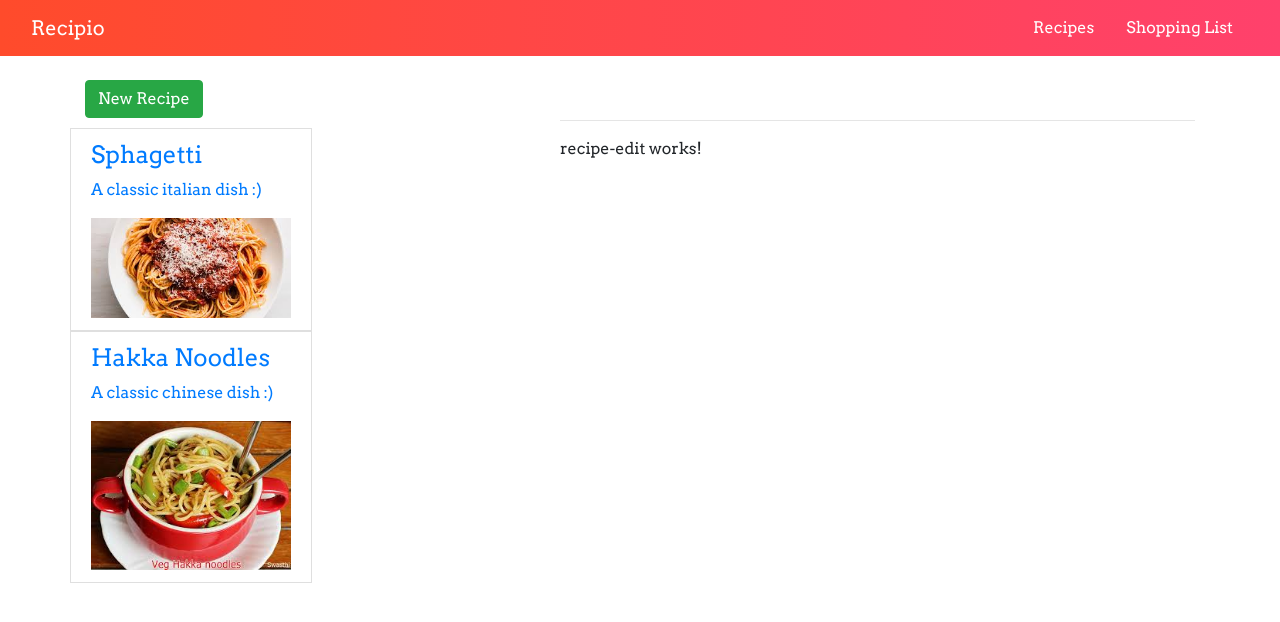
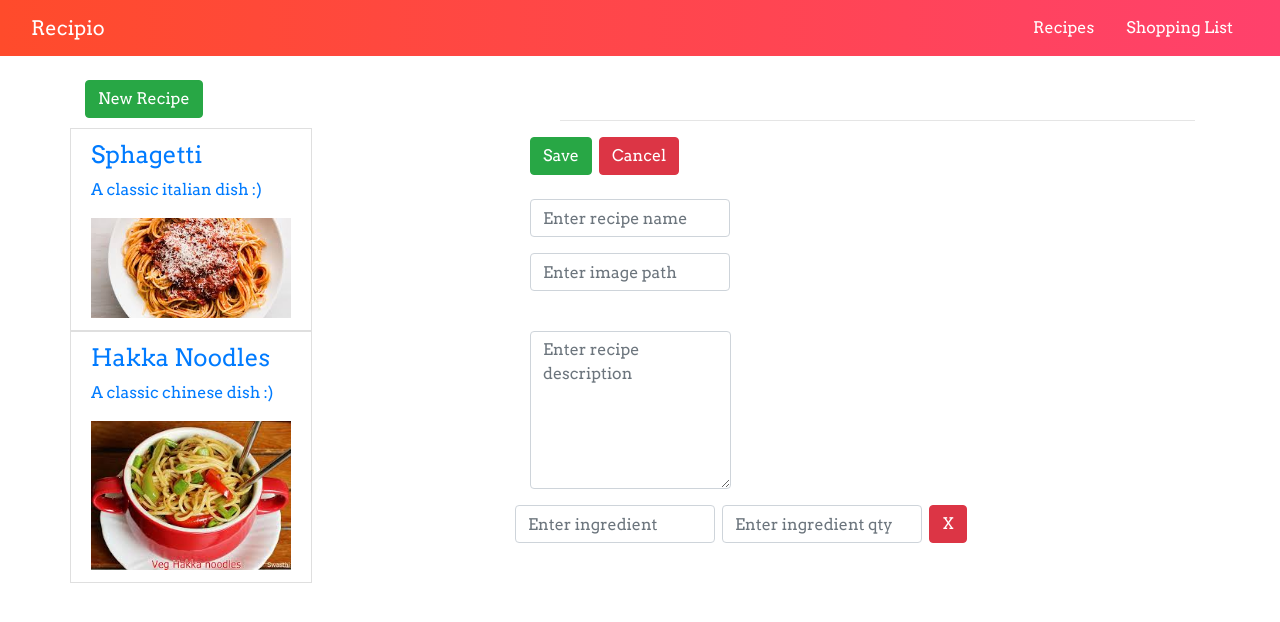
Before and after one commit to kunalkathe65/Recipio, an Angular app: page /recipes/new in a window 1280 px wide. Shown: the top 622 px of the page. Built offline with nearby package versions, Linux system fonts and the light colour scheme.

Commit message:
added reactive form to edit recipe or to create a new one

```diff
--- a/src/app/Recipes/recipe-edit/recipe-edit.component.html
+++ b/src/app/Recipes/recipe-edit/recipe-edit.component.html
@@ -1 +1,70 @@
-<p>recipe-edit works!</p>
+<div class="row">
+    <div class="col-xs-12">
+        <form [formGroup]="recipeForm" (ngSubmit)="onSubmit()">
+            <div class="row">
+                <div class="col-xs-12">
+                    <button type="submit" class="btn btn-success">Save</button>&nbsp;
+                    <button type="button" class="btn btn-danger">Cancel</button>
+                </div>
+            </div><br />
+            <div class="row">
+                <div class="col-xs-12">
+                    <div class="form-group">
+                        <input
+                        type="text"
+                        placeholder="Enter recipe name"
+                        id="name"
+                        formControlName="name"
+                        class="form-control">
+                    </div>
+                </div>
+            </div>
+            <div class="row">
+                <div class="col-xs-12">
+                    <div class="form-group">
+                        <input
+                        type="text"
+                        placeholder="Enter image path"
+                        id="imagePath"
+                        formControlName="imagePath"
+                        class="form-control">
+                    </div>
+                </div>
+            </div>
+            <div class="row">
+                <div class="col-xs-12">
+                        <img src="" class="img-responsive">
+                </div>
+            </div>
+            <div class="row">
+                <div class="col-xs-12">
+                    <div class="form-group">
+                        <textarea
+                        type="text"
+                        placeholder="Enter recipe description"
+                        id="description"
+                        rows="6"
+                        formControlName="description"
+                        class="form-control"></textarea>
+                    </div>
+                </div>
+            </div>
+            <div class="row">
+                <div class="col-xs-12">
+                    <div class="row">
+                        <div class="col-xs-8">
+                            <input type="text" placeholder="Enter ingredient" class="form-control">
+                        </div>&nbsp;&nbsp;
+                        <div class="col-xs-2">
+                            <input type="number" placeholder="Enter ingredient qty" class="form-control">
+                        </div>
+                        &nbsp;&nbsp;
+                        <div class="col-xs-2">
+                            <button type="button" class="btn btn-danger">X</button>
+                        </div>
+                    </div>
+                </div>
+            </div>
+        </form>
+    </div>
+</div>
--- a/src/app/Recipes/recipe-edit/recipe-edit.component.ts
+++ b/src/app/Recipes/recipe-edit/recipe-edit.component.ts
@@ -1,5 +1,9 @@
 import { Component, OnInit } from '@angular/core';
 import { ActivatedRoute, Params } from '@angular/router';
+import { RecipeService } from '../recipe.service';
+import { FormGroup, FormControl } from '@angular/forms';
+import { Recipe } from '../recipe.model';
+
 
 @Component({
   selector: 'app-recipe-edit',
@@ -10,17 +14,42 @@ export class RecipeEditComponent implements OnInit {
 
   id : number;
   editMode : boolean = false;
+  recipeForm : FormGroup;
 
-  constructor(private route : ActivatedRoute) { }
+  constructor(private route : ActivatedRoute,
+    private recipeService : RecipeService) { }
+
+  onSubmit(){
+    console.log(this.recipeForm);
+  }
 
   ngOnInit() {
     this.route.params.subscribe(
       (params : Params) => {
         this.id = +params['id'];
         if(params['id'] != null) this.editMode = true; //checking if 'id' is not null then edit the recipe else new one
-
+        this.initForm();
       }
     )
   }
 
+  private initForm(){
+    let recipeName = '';
+    let imageURL = '';
+    let description = '';
+
+    if(this.editMode){
+      const recipe  : Recipe = this.recipeService.getRecipeById(this.id);
+      recipeName = recipe.name;
+      imageURL = recipe.imagePath;
+      description = recipe.description;
+    }
+
+    this.recipeForm = new FormGroup({
+      'name' : new FormControl(recipeName),
+      'imagePath' : new FormControl(imageURL),
+      'description' : new FormControl(description)
+    })
+
+  }
 }
--- a/src/app/Shopping-list/Shopping-edit/shopping-edit.component.html
+++ b/src/app/Shopping-list/Shopping-edit/shopping-edit.component.html
@@ -27,7 +27,9 @@
             <div class="row">
                 <div class="col-xs-12">
                     <button class="btn btn-success" style="cursor: pointer;" type="submit" [disabled]="!shoppingForm.valid">{{ editMode ? 'Update' : 'Add'}}</button>
+                    &nbsp;&nbsp;
                     <button class="btn btn-danger" type="button" *ngIf="editMode" (click)="onDelete()">Delete</button>
+                    &nbsp;&nbsp;
                     <button class="btn btn-primary" type="button"(click)="onClear()">Clear</button>
                 </div>
             </div>
--- a/src/app/app.module.ts
+++ b/src/app/app.module.ts
@@ -1,6 +1,6 @@
 import { BrowserModule } from '@angular/platform-browser';
 import { NgModule } from '@angular/core';
-import { FormsModule } from '@angular/forms';
+import { FormsModule, ReactiveFormsModule } from '@angular/forms';
 import {NgbModule} from '@ng-bootstrap/ng-bootstrap';
 
 import { AppRoutingModule } from './app-routing.module';
@@ -34,6 +34,7 @@ import { RecipeEditComponent } from './Recipes/recipe-edit/recipe-edit.component
   imports: [
     AppRoutingModule,
     FormsModule,
+    ReactiveFormsModule,
     BrowserModule,
     NgbModule
   ],
```
